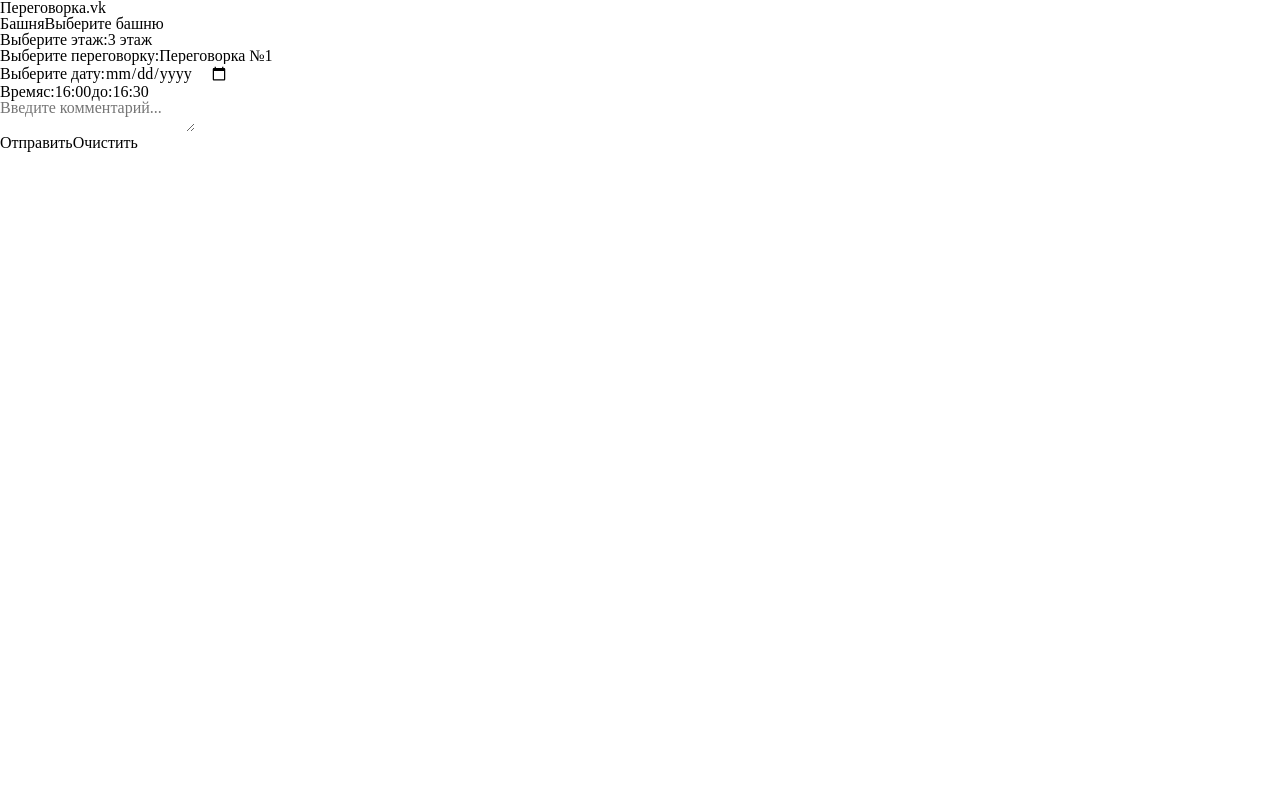
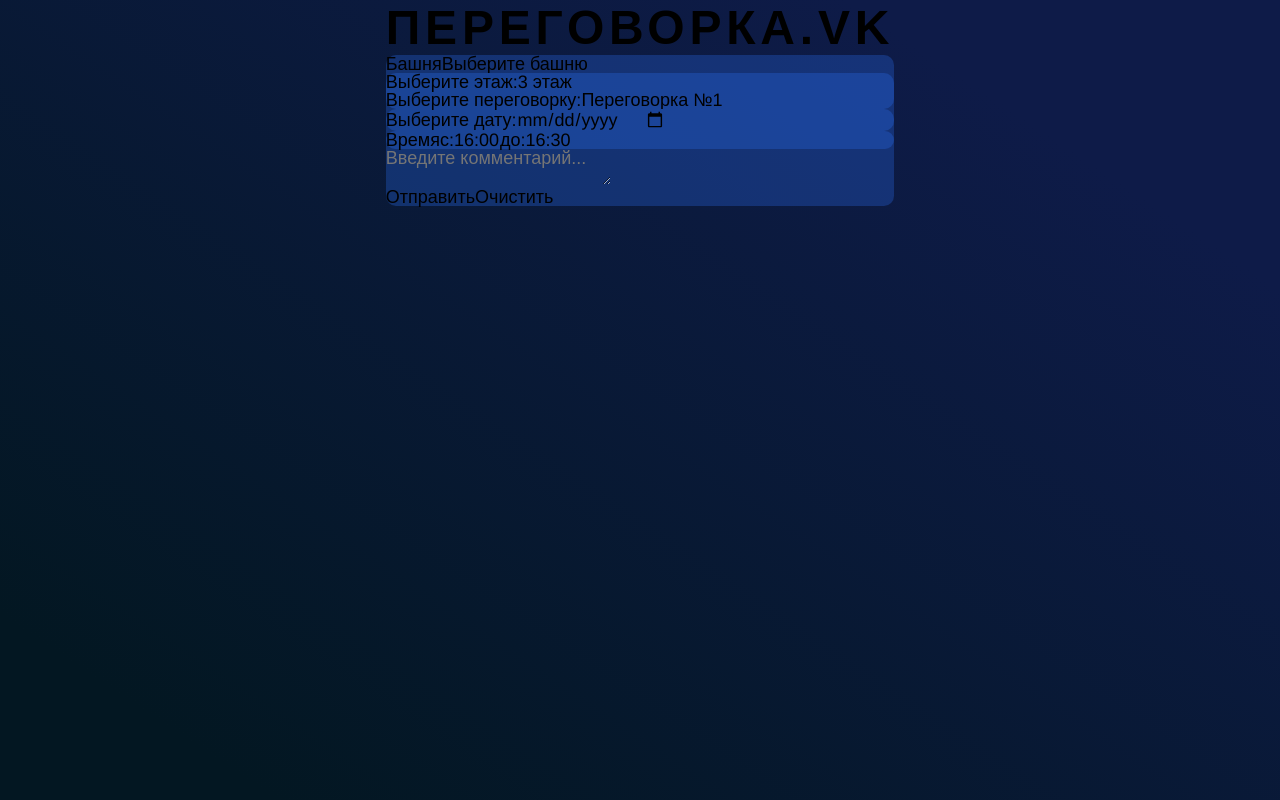
Before and after one commit to Rastre13/meeting-room-form, a React (Create React App) app: page / in a window 1280 px wide. Built offline with nearby package versions, Linux system fonts and the light colour scheme.

Commit message:
style: added style

```diff
--- a/src/App.css
+++ b/src/App.css
@@ -68,3 +68,35 @@
   list-style: none; }
 
 /*main*/
+body{
+  font-family: 'Arimo', sans-serif;
+  font-size: 18px;
+  background: linear-gradient(33.68deg, #031722 11.14%, #0E1B48 82.55%);
+  display: flex;
+  flex-direction: column;
+  align-items: center;
+  justify-content: center;
+}
+h1{
+  font-weight: 700;
+  font-size: 48px;
+  line-height: 55px;
+  text-align: center;
+  letter-spacing: 0.1em;
+  text-transform: uppercase;
+}
+form{
+  background: rgba(43, 110, 240, 0.29);
+  border-radius: 10px;
+}
+.App {
+}
+
+.form {
+}
+
+.form-item {
+}
+
+.form__label {
+}
```
